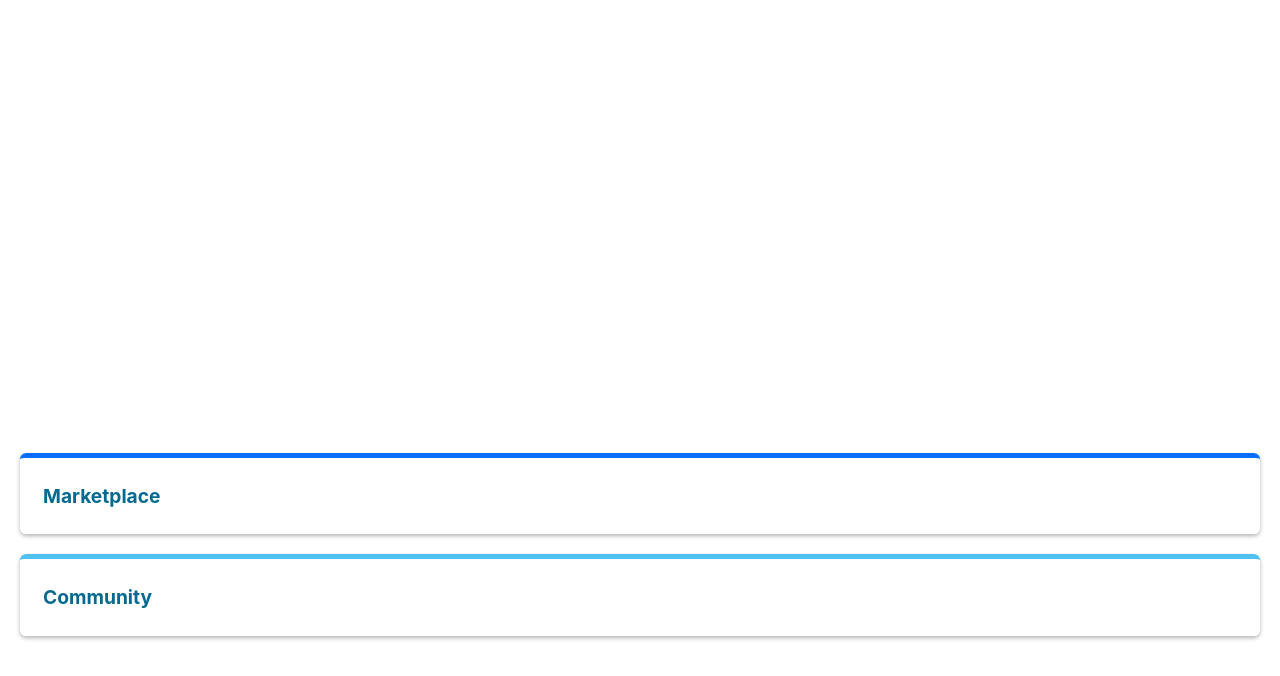
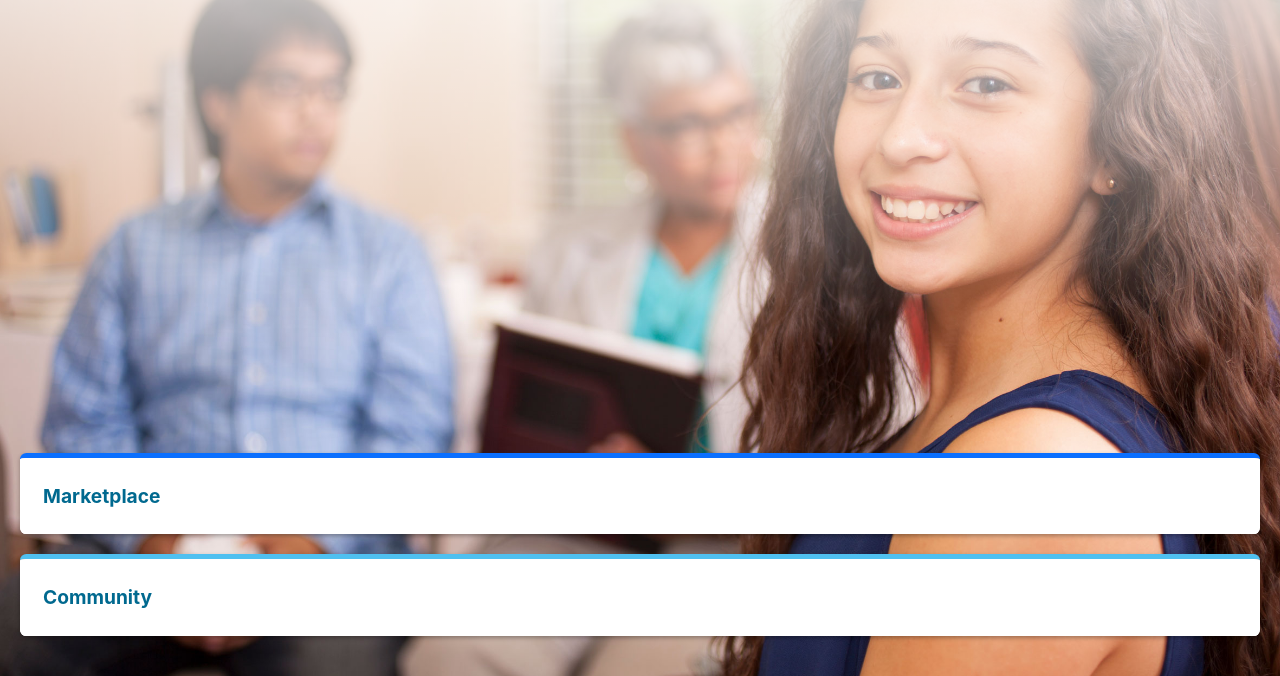
Before and after one commit to patdbro/Oakton_GH2018, a website: page code/index.html in a window 1280 px wide. Shown: the part 144-820 px from the top of the page. Drawn offline with Linux system fonts and the light colour scheme; some packages are replaced by stand-ins of ours.

Commit message:
Added background image to initial screen.

```diff
--- a/code/sass/cards.scss
+++ b/code/sass/cards.scss
@@ -74,6 +74,7 @@ a.guides-card:focus {
   flex: auto;
   justify-content: flex-start;
   border: 3px solid #fff;
+  background-color: #fff;
 }
 
 .card__text {
--- a/code/sass/styles.scss
+++ b/code/sass/styles.scss
@@ -18,6 +18,11 @@ body {
 #marketplace-page {
   background-color: #fff;
   padding: 10px 20px;
+}
+
+#intro-page {
+  background: linear-gradient(to top, rgba(255,255,255,0) 40%, rgba(255,255,255,1)), no-repeat url(../images/bg-web.jpg) top right;
+  background-size: cover;
 }
 
 nav {
```
Also changed, not shown: code/css/cards.css, code/css/styles.css, code/images/bg-web.jpg (added).
